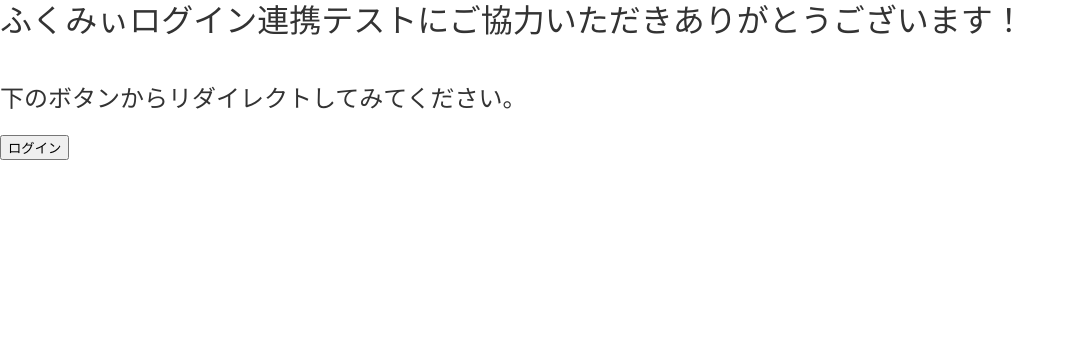
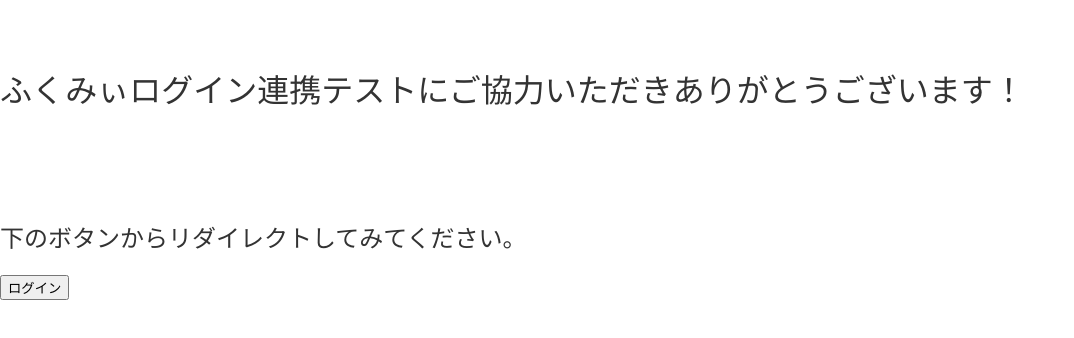
Before and after one commit to naoyuki2110/fukumi-authorization-test, a plain HTML site: page index.html in a window 1280 px wide. Shown: the whole page, without its empty margins (0-1074 px from the left). Drawn offline with nearby package versions, Linux system fonts and the light colour scheme.

Commit message:
Update index.html

```diff
--- a/index.html
+++ b/index.html
@@ -9,7 +9,7 @@
     <script src="https://cdnjs.cloudflare.com/ajax/libs/uikit/3.0.3/js/uikit-icons.min.js"></script>
   </head>
   <body>
-    <h2>ふくみぃログイン連携テストにご協力いただきありがとうございます！</h2>
+    <h2 class="uk-section">ふくみぃログイン連携テストにご協力いただきありがとうございます！</h2>
     <h3>下のボタンからリダイレクトしてみてください。</h3>
     <button>ログイン</button>
   </body>
```
